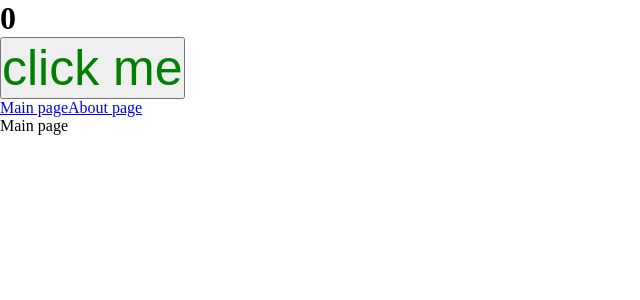
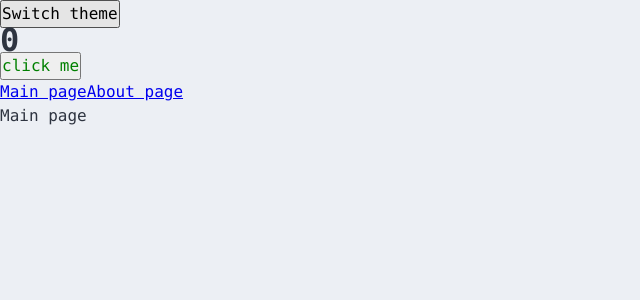
Before and after one commit to insxmnea/employee-rank-hub, a React app: page / in a window 1280 px wide. Shown: the top 300 px of the page, without its empty margins (0-640 px from the left). Built offline with nearby package versions, Linux system fonts and the light colour scheme.

Commit message:
feat: add theme

```diff
--- a/src/App.tsx
+++ b/src/App.tsx
@@ -1,13 +1,17 @@
 import { Link, Route, Routes } from "react-router";
 import { Counter } from "./components/Counter";
-import "./index.scss";
+import "./styles/index.scss";
 import { MainPageAsync } from "./pages/MainPage/MainPage.async";
 import { AboutPageAsync } from "./pages/AboutPage/AboutPage.async";
 import { Suspense } from "react";
+import { useTheme } from "./theme/useTheme";
 
 export const App = () => {
+  const { theme, toggleTheme } = useTheme();
+
   return (
-    <div className="app">
+    <div className={`app ${theme}`}>
+      <button onClick={toggleTheme}>Switch theme</button>
       <Counter />
       <Link to={"/"}>Main page</Link>
       <Link to={"/about"}>About page</Link>
--- a/src/components/Counter.module.scss
+++ b/src/components/Counter.module.scss
@@ -1,4 +1,3 @@
 .btn {
   color: green;
-  font-size: 50px;
 }
--- a/src/index.scss
+++ /dev/null
@@ -1,8 +0,0 @@
-* {
-  margin: 0;
-  padding: 0;
-  box-sizing: border-box;
-}
-
-.app {
-}
--- a/src/index.tsx
+++ b/src/index.tsx
@@ -1,11 +1,14 @@
 import { createRoot } from "react-dom/client";
 import { App } from "./App";
 import { BrowserRouter } from "react-router";
+import ThemeProvider from "./theme/ThemeProvider";
 
 const root = createRoot(document.getElementById("root"));
 
 root.render(
   <BrowserRouter>
-    <App />
+    <ThemeProvider>
+      <App />
+    </ThemeProvider>
   </BrowserRouter>
 );
--- /dev/null
+++ b/src/styles/index.scss
@@ -0,0 +1,13 @@
+@use "reset";
+@use "variables/global";
+@use "themes/normal";
+@use "themes/dark";
+
+.app {
+  font: var(--font-m);
+
+  background: var(--bg-color);
+  color: var(--primary-color);
+
+  min-height: 100vh;
+}
--- /dev/null
+++ b/src/styles/reset.scss
@@ -0,0 +1,14 @@
+* {
+  margin: 0;
+  padding: 0;
+  box-sizing: border-box;
+}
+
+input,
+button,
+textarea,
+select {
+  margin: 0;
+
+  font: inherit;
+}
--- /dev/null
+++ b/src/styles/themes/dark.scss
@@ -0,0 +1,6 @@
+.app.dark {
+  --bg-color: var(--nord0);
+
+  --primary-color: var(--nord6);
+  --secondary-color: var(--nord5);
+}
--- /dev/null
+++ b/src/styles/themes/normal.scss
@@ -0,0 +1,6 @@
+.app.light {
+  --bg-color: var(--nord6);
+
+  --primary-color: var(--nord0);
+  --secondary-color: var(--nord1);
+}
--- /dev/null
+++ b/src/styles/variables/global.scss
@@ -0,0 +1,29 @@
+:root {
+  --font-family-main: Consolas, "Times New Roman", Serif;
+
+  --font-size-m: 16px;
+  --font-line-m: 24px;
+  --font-m: var(--font-size-m) / var(--font-line-m) var(--font-family-main);
+
+  --font-size-l: 24px;
+  --font-line-l: 32px;
+  --font-l: var(--font-size-l) / var(--font-line-l) var(--font-family-main);
+
+
+  --nord0: #2e3440;
+  --nord1: #3b4252;
+  --nord2: #434c5e;
+  --nord3: #4c566a;
+  --nord4: #d8dee9;
+  --nord5: #e5e9f0;
+  --nord6: #eceff4;
+  --nord7: #8fbcbb;
+  --nord8: #88c0d0;
+  --nord9: #81a1c1
+  --nord10: #5e81ac;
+  --nord11: #bf616a;
+  --nord12: #d08770;
+  --nord13: #ebcb8b;
+  --nord14: #a3be8c;
+  --nord15: #b48ead;
+}
--- /dev/null
+++ b/src/theme/ThemeContext.ts
@@ -0,0 +1,15 @@
+import { createContext } from "react";
+
+export enum Theme {
+  LIGHT = "light",
+  DARK = "dark",
+}
+
+export interface ThemeContextProps {
+  theme?: Theme;
+  setTheme?: (theme: Theme) => void;
+}
+
+export const ThemeContext = createContext<ThemeContextProps>({});
+
+export const LOCAL_STORAGE_THEME_KEY = "theme";
--- /dev/null
+++ b/src/theme/ThemeProvider.tsx
@@ -0,0 +1,22 @@
+import { FC, PropsWithChildren, useMemo, useState } from "react";
+import { LOCAL_STORAGE_THEME_KEY, Theme, ThemeContext } from "./ThemeContext";
+
+const defaultTheme =
+  (localStorage.getItem(LOCAL_STORAGE_THEME_KEY) as Theme) || Theme.LIGHT;
+
+const ThemeProvider: FC<PropsWithChildren> = ({ children }) => {
+  const [theme, setTheme] = useState<Theme>(defaultTheme);
+
+  const defaultProps = useMemo(
+    () => ({ theme: theme, setTheme: setTheme }),
+    [theme]
+  );
+
+  return (
+    <ThemeContext.Provider value={defaultProps}>
+      {children}
+    </ThemeContext.Provider>
+  );
+};
+
+export default ThemeProvider;
--- /dev/null
+++ b/src/theme/useTheme.tsx
@@ -0,0 +1,20 @@
+import { useContext } from "react";
+import { LOCAL_STORAGE_THEME_KEY, Theme, ThemeContext } from "./ThemeContext";
+
+interface UseThemeResult {
+  theme: Theme;
+  toggleTheme: () => void;
+}
+
+export const useTheme = (): UseThemeResult => {
+  const { theme, setTheme } = useContext(ThemeContext);
+
+  const toggleTheme = () => {
+    const newTheme = theme === Theme.DARK ? Theme.LIGHT : Theme.DARK;
+
+    setTheme(newTheme);
+    localStorage.setItem(LOCAL_STORAGE_THEME_KEY, newTheme);
+  };
+
+  return { theme, toggleTheme };
+};
```
